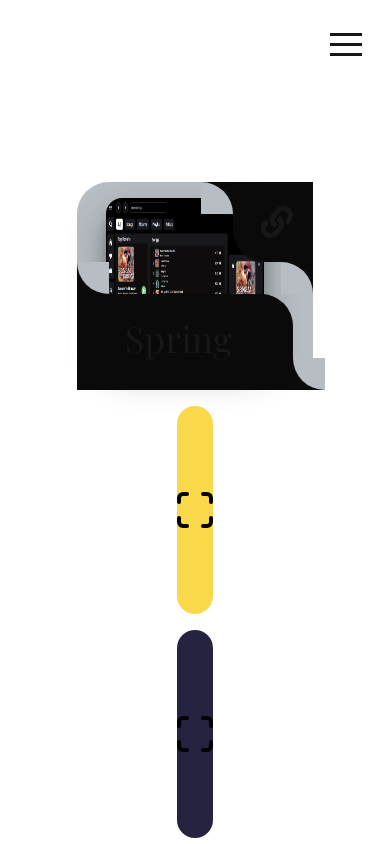
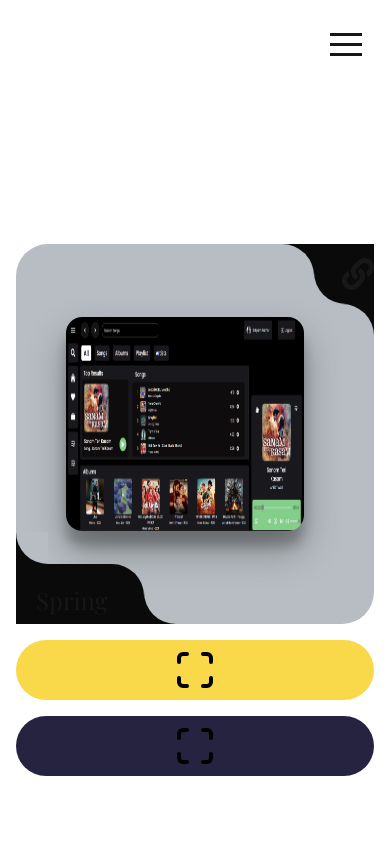
Before and after one commit to Satyam1923/portfolio, a Next.js app: page /projects in a window 390 px wide. Shown: the top 844 px of the page. Built offline with nearby package versions, Linux system fonts and the light colour scheme.

Commit message:
fix project page for moble

```diff
--- a/app/navbar.jsx
+++ b/app/navbar.jsx
@@ -21,8 +21,7 @@ export default function Navbar() {
     { name: "About", path: "/about" },
     { name: "Skills", path: "/skills" },
     { name: "Projects", path: "/projects" },
-    { name: "Socials", path: "/socials" },
-  ];
+   ];
 
   const navRefs = useRef([]);
 
--- a/app/projects/page.js
+++ b/app/projects/page.js
@@ -7,6 +7,8 @@ import { FaLink } from "react-icons/fa";
 import Link from 'next/link';
 import Image from 'next/image';
 import { Playfair_Display } from "next/font/google";
+import useIsMobile from './useIsMobile';
+
 
 const shadow = { boxShadow: "rgba(0, 0, 0, 0.25) 0px 54px 55px, rgba(0, 0, 0, 0.12) 0px -12px 30px, rgba(0, 0, 0, 0.12) 0px 4px 6px, rgba(0, 0, 0, 0.17) 0px 12px 13px, rgba(0, 0, 0, 0.09) 0px -3px 5px" };
 const playfair = Playfair_Display({ subsets: ["latin"], weight: ["400", "700"] });
@@ -55,7 +57,7 @@ const HoverableImage = ({ img, name }) => {
                 alt={name}
                 width={1080}
                 height={960}
-                className="rounded-2xl w-full h-full"
+                className="rounded-2xl h-3/4  w-full md:h-full"
                 style={{ boxShadow: "rgba(0, 0, 0, 0.3) 0px 19px 38px, rgba(0, 0, 0, 0.22) 0px 15px 12px" }}
             />
         </motion.div>
@@ -66,10 +68,11 @@ const HoverableImage = ({ img, name }) => {
 
 export default function Home() {
     const [hoveredIndex, setHoveredIndex] = useState(0);
-
+    const isMobile = useIsMobile();
     const projects = [
         {
-            name: "Spring", bgColor: "#b7bdc2", link: "https://spring-music-player.vercel.app/", img: "/spring.png" },
+            name: "Spring", bgColor: "#b7bdc2", link: "https://spring-music-player.vercel.app/", img: "/spring.png"
+        },
         { name: "Veridoc", bgColor: "#F9D94A", link: "https://crypto-zeta-dun.vercel.app/", img: "/veridoc2.png" },
         { name: "Keeper", bgColor: "#262341", link: "https://keeper-app-rouge.vercel.app/", img: "/keeper.png" }
     ];
@@ -81,22 +84,28 @@ export default function Home() {
                     key={index}
                     className={`md:h-2/3 h-52 relative rounded-4xl flex flex-col justify-center items-center gap-2`}
                     style={{ backgroundColor: bgColor }}
-                    initial={{ width: "10%" }}
-                    animate={{ width: hoveredIndex === index ? "66%" : "10%" }}
+                    initial={{
+                        width: isMobile ? "100%" : "10%",
+                        height: isMobile ? "60px" : "70%"
+                    }}
+                    animate={{
+                        width: hoveredIndex === index ? (isMobile ? "100%" : "66%") : (isMobile ? "100%" : "10%"),
+                        height: hoveredIndex === index ? (isMobile ? "380px" : "70%") : (isMobile ? "60px" : "70%")
+                    }}
                     transition={{ type: "spring", stiffness: 200, damping: 20 }}
                     onHoverStart={() => setHoveredIndex(index)}
-                    onClick={()=>setHoveredIndex(index)}
+                    onClick={() => setHoveredIndex(index)}
                 >
                     {hoveredIndex === index ? (
                         <HoverableImage img={img} name={name} />
                     ) : <TbMaximize className='w-22 h-12 text-black' />}
 
                     {hoveredIndex === index && (
-                        <motion.div className='absolute w-54 h-24 rounded-tr-4xl text-4xl bottom-0 left-0 flex align-middle items-center bg-[#0a0a0a] '>
+                        <motion.div className='absolute h-15 w-32 md:w-54 md:h-24 rounded-tr-4xl text-4xl bottom-0 left-0 flex align-middle items-center bg-[#0a0a0a] '>
                             <div className='relative h-full w-full'>
                                 <div className='absolute w-8 h-8 top-0 -translate-y-full bg-[#0a0a0a] z-10' />
                                 <div className={`absolute w-8 h-8 top-0 -translate-y-full rounded-bl-full  z-10`} style={{ backgroundColor: bgColor }} />
-                                <div className={`p-6 pl-12 text-4xl h-full ${playfair.className}`}>{name}</div>
+                                <div className={` p-5 md:p-6 md:pl-12 text-2xl md:text-4xl h-full ${playfair.className}`}>{name}</div>
                                 <div className='absolute w-8 h-8 left-full -translate-y-full bg-[#0a0a0a] z-10' />
                                 <div className={`absolute w-8 h-8 left-full -translate-y-full rounded-bl-full z-20`} style={{ backgroundColor: bgColor }} />
                             </div>
@@ -104,7 +113,7 @@ export default function Home() {
                     )}
                     {hoveredIndex === index && (
                         <div
-                            className="absolute w-20 h-20 rounded-bl-4xl overflow-visible text-4xl top-0 right-0 flex flex-col align-middle items-center bg-[#0a0a0a]"
+                            className="absolute h-15 w-15 md:w-20 md:h-20 rounded-bl-4xl overflow-visible text-4xl top-0 right-0 flex flex-col align-middle items-center bg-[#0a0a0a]"
                         >
                             <div className='relative h-full w-full flex align-middle items-center'>
                                 <div className='absolute m-7'><Link href={link}><FaLink className='w-8 h-8' /></Link></div>
--- /dev/null
+++ b/app/projects/useIsMobile.js
@@ -0,0 +1,17 @@
+import { useState, useEffect } from "react";
+
+const useIsMobile = () => {
+    const [isMobile, setIsMobile] = useState(false);
+
+    useEffect(() => {
+        const checkMobile = () => setIsMobile(window.innerWidth <= 768);
+        checkMobile();
+        window.addEventListener("resize", checkMobile);
+
+        return () => window.removeEventListener("resize", checkMobile);
+    }, []);
+
+    return isMobile;
+};
+
+export default useIsMobile;
--- a/app/socials/page.js
+++ /dev/null
@@ -1,44 +0,0 @@
-"use client";
-
-import { FaGithub, FaInstagram, FaEnvelopeOpenText, FaLinkedin } from "react-icons/fa";
-import { motion } from "framer-motion";
-import { Playfair_Display } from "next/font/google";
-
-const contacts = [
-    { icon: <FaGithub className="text-white" />, name: "GitHub", link: "https://github.com/Satyam1923" },
-    { icon: <FaInstagram className="text-pink-500" />, name: "Instagram", link: "https://www.instagram.com/_satyam_rathor_/" },
-    { icon: <FaLinkedin className="text-blue-600" />, name: "LinkedIn", link: "https://www.linkedin.com/in/satyam-rathor-6a4b4a257/" },
-    { icon: <FaEnvelopeOpenText className="text-blue-400" />, name: "Email", link: "mailto:satyamr1923@gmail.com" }
-];
-
-const playfair = Playfair_Display({ subsets: ["latin"], weight: ["400", "700"] });
-
-export default function Contact() {
-    return (
-        <section className="h-screen flex flex-col justify-center items-center text-white md:py-12">
-            <h2 className={`text-3xl md:text-4xl font-bold mb-8 ${playfair.className}`}>Contact Me</h2>
-            <div className="flex gap-8 flex-wrap">
-                {contacts.map((contact, index) => (
-                    <motion.a
-                        key={index}
-                        href={contact.link}
-                        target="_blank"
-                        rel="noopener noreferrer"
-                        className="flex flex-wrap flex-col items-center text-center"
-                        whileHover={{ scale: 1.2 }}
-                        transition={{ type: "spring", stiffness: 300 }}
-                    >
-                        <motion.div
-                            className="text-4xl md:text-5xl mb-2"
-                            whileHover={{ y: -10 }}
-                            transition={{ type: "spring", stiffness: 100 }}
-                        >
-                            {contact.icon}
-                        </motion.div>
-                        <p>{contact.name}</p>
-                    </motion.a>
-                ))}
-            </div>
-        </section>
-    );
-}
```
